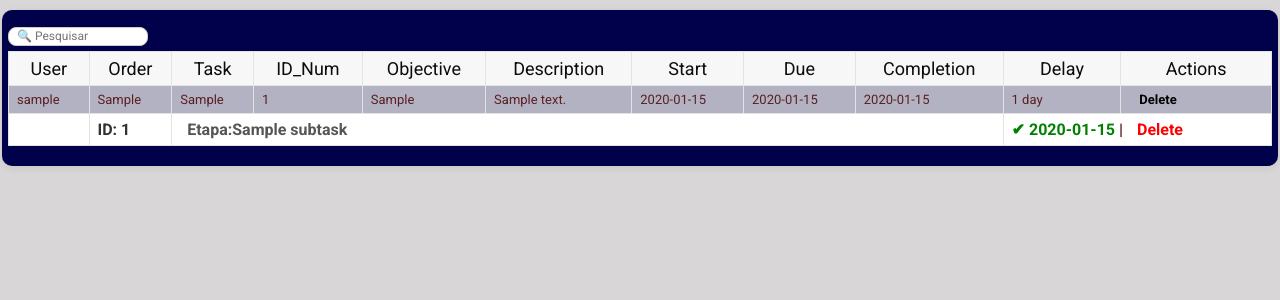
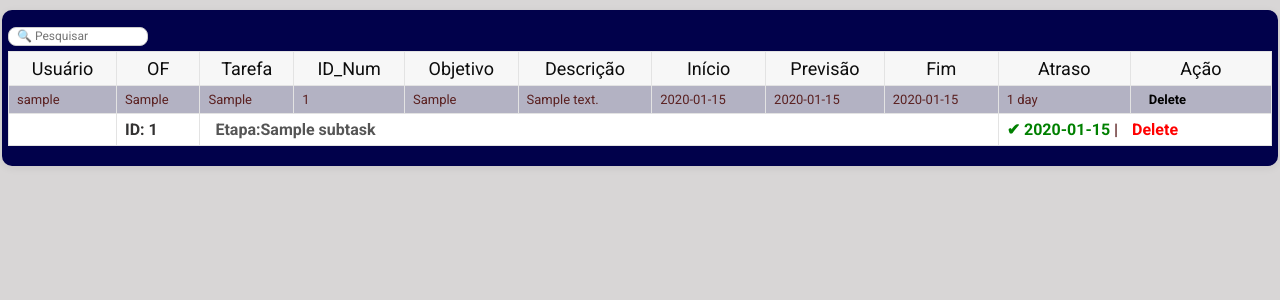
Before and after one commit to Alexgsouza39/Projeto-1, a Flask app: page /view in a window 1280 px wide. Shown: the part 56-356 px from the top of the page. Run offline with Flask 3, Linux system fonts and the light colour scheme; a user stored in the database is signed in; tables that the repository leaves empty hold one stand-in row (values such as "Sample post").

Commit message:
Atualizações de tradução

```diff
--- a/forms.py
+++ b/forms.py
@@ -35,7 +35,7 @@ class TaskForm(FlaskForm):
     segment = SelectField('Segment', choices=[('S1','S1'),('S2','S2'),('S3','S3')], validators=[DataRequired()])
     area = SelectField('Area', choices=[('A1','A1'),('A2','A2'),('A3','A3')], validators=[DataRequired()])
     objective = SelectField('Objective', choices=[('O1','O1'),('O2','O2'),('O3','O3')], validators=[DataRequired()])
-    description = TextAreaField('Description', validators=[DataRequired(), Length(min=3)], render_kw={"placeholder": "Descreva os detalhes da tarefa..."})
+    description = TextAreaField('Description', validators=[DataRequired()], render_kw={"placeholder": "Descreva os detalhes da tarefa..."})
     start_date = DateField('Start Date', validators=[DataRequired()])
     due_date = DateField('Due Date', validators=[DataRequired()])
     completion_date = DateField('Completion Date', format='%Y-%m-%d', validators=[Optional()], default=None)
@@ -44,4 +44,4 @@ class TaskForm(FlaskForm):
     subtask1 = TextAreaField('Subtask1', render_kw={"placeholder": "Nome da primeira subtarefa (opcional)"})
     subtask2 = TextAreaField('Subtask2', render_kw={"placeholder": "Nome da segunda subtarefa (opcional)"})
     subtask3 = TextAreaField('Subtask3', render_kw={"placeholder": "Nome da terceira subtarefa (opcional)"})
-    submit = SubmitField('Save Task')
+    submit = SubmitField('Salvar')
--- a/static/style.css
+++ b/static/style.css
@@ -267,8 +267,10 @@ form{
 .area3 textarea{
     width: 90%;
     height: 50px;
+    font-size: 1em;
+    padding: 6px;
     align-self: center;
-    margin: 6px auto;
+    margin: 6px 2px;
     border: none;
     border-radius: 10px;
     box-shadow: 0 4px 12px rgba(0,0,0,0.30);
@@ -314,6 +316,7 @@ form{
     width: 90%;
     height: 30px;
     margin: 4px;
+    padding: 6px;
     text-align: left;
     font-size: 1em;
     border-radius: 6px;
@@ -323,7 +326,7 @@ form{
 .submit_button{
     margin-left: 3px;
     font-size: 1em;
-    width: 40%;
+    width: 60%;
     height: 80px;
     border-radius: 10px;
 }
@@ -587,7 +590,7 @@ footer {
         }
 
         form {
-            max-width: 70%;
+            max-width: 60%;
             height: auto;
             display: flex;
             flex-direction: column;
@@ -638,8 +641,7 @@ footer {
 
         #start_date,  #status, #completion_date, #due_date,
         #priority {
-            width: 50%!important;
-            width: auto;
+            width: 30%!important;
             height: 100px;
             align-self: center;
         }
@@ -658,7 +660,7 @@ footer {
         .submit_button {
             display: flex;
             flex-direction: column;
-            width: 90%;
+            width: 60%;
             height: 45px !important;
             margin-top: 5px;
             justify-content: center;
--- a/templates/view.html
+++ b/templates/view.html
@@ -34,17 +34,17 @@
         <table class="task-table" id="taskTable">
             <thead class="task-header">
                 <tr class="task-row">
-                    <th>User</th>
-                    <th>Order</th>
-                    <th>Task</th>
+                    <th>Usuário</th>
+                    <th>OF</th>
+                    <th>Tarefa</th>
                     <th>ID_Num</th>
-                    <th>Objective</th>
-                    <th>Description</th>
-                    <th>Start</th>
-                    <th>Due</th>
-                    <th>Completion</th>
-                    <th>Delay</th>
-                    <th>Actions</th>
+                    <th>Objetivo</th>
+                    <th>Descrição</th>
+                    <th>Início</th>
+                    <th>Previsão</th>
+                    <th>Fim</th>
+                    <th>Atraso</th>
+                    <th>Ação</th>
                 </tr>
             </thead>
             <tbody>
```
